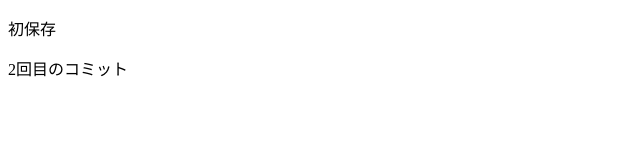
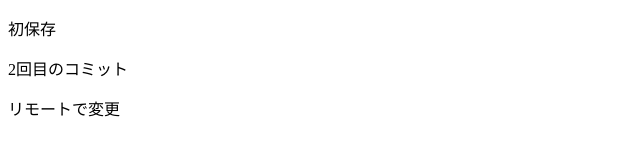
Before and after one commit to m-narin/git-semi, a plain HTML site: page index.html in a window 1280 px wide. Shown: the whole page, without its empty margins (0-640 px from the left). Drawn offline with Linux system fonts and the light colour scheme.

Commit message:
リモートで変更

```diff
--- a/index.html
+++ b/index.html
@@ -9,5 +9,6 @@
 <body>
     <p>初保存</p>
     <p>2回目のコミット</p>
+    <p>リモートで変更</p>
 </body>
 </html>
```
